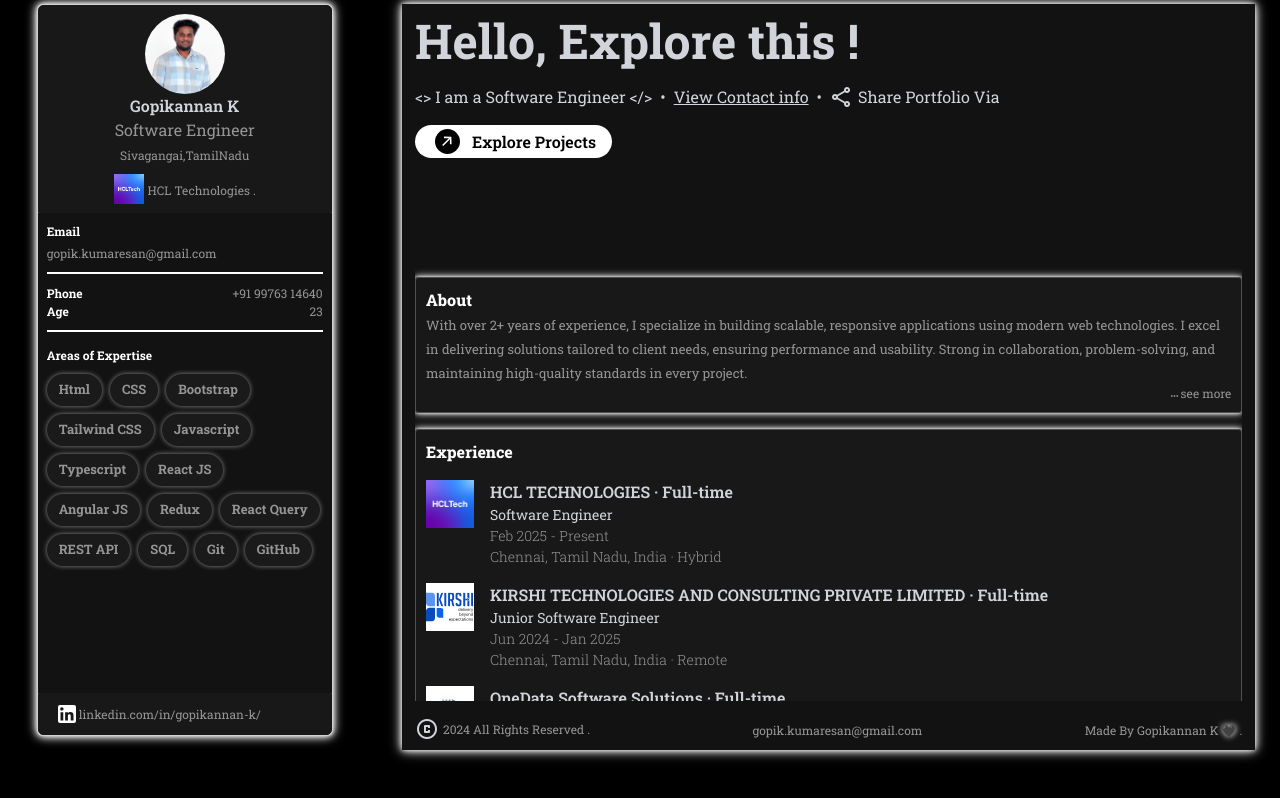
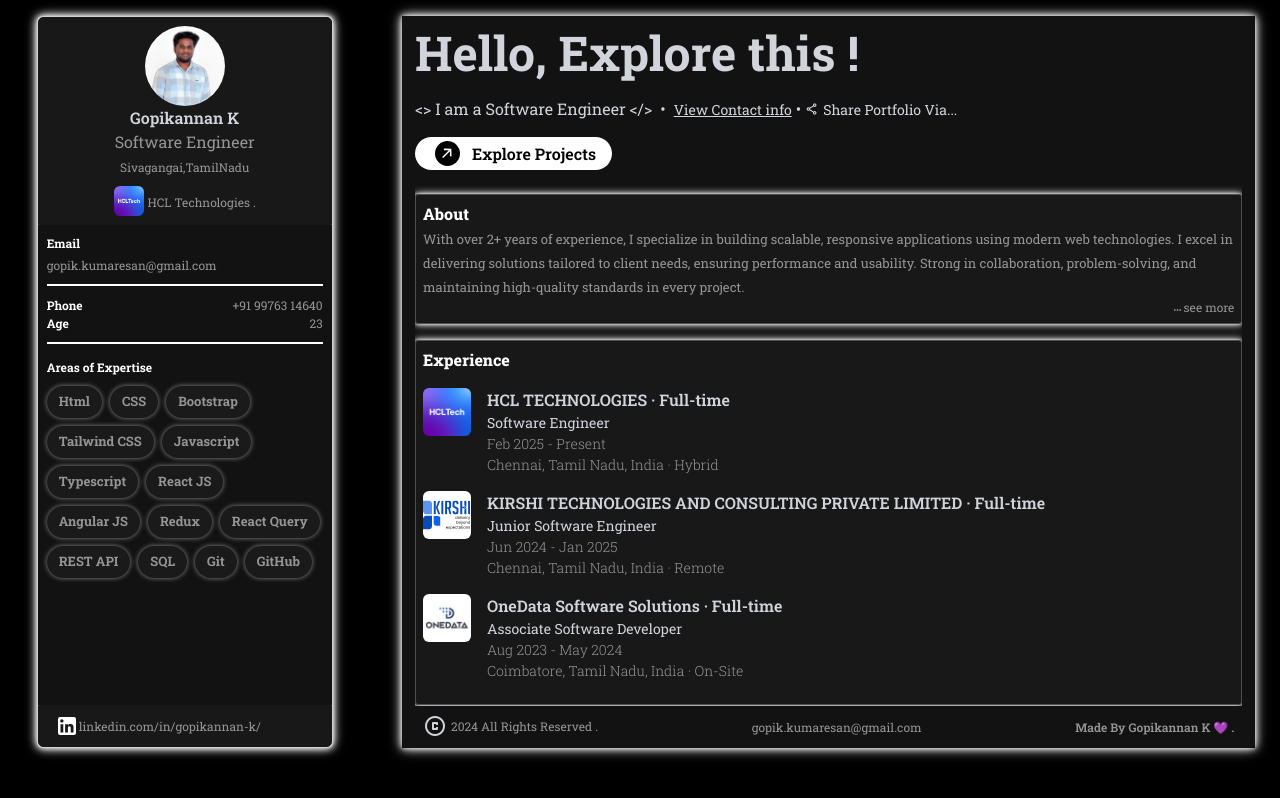
Before and after one commit to GopikannanDeveloper/gkn, a React (Vite) app: page /home in a window 1280 px wide. Built offline with nearby package versions, Linux system fonts and the light colour scheme.

Commit message:
imporve the UI and bug fix

```diff
--- a/src/Layout/Layout.jsx
+++ b/src/Layout/Layout.jsx
@@ -1,10 +1,9 @@
 import React from "react";
 import Profile from "../Pages/SidebarProfile/Profile";
-import IntroFooter from "../Pages/Introduction/IntroFooter/IntroFooter";
 
 const Layout = ({ children }) => {
   return (
-    <div className="container-fluid mt-1">
+    <div className="container-fluid mt-lg-3 mt-2">
       <div className="row gap-2 justify-content-around">
         <div className="col-3 d-lg-block d-none" >
           <Profile />
--- a/src/Pages/Introduction/IntroContent/About/About.jsx
+++ b/src/Pages/Introduction/IntroContent/About/About.jsx
@@ -16,7 +16,7 @@
       value: "Responsive Design for all screens",
     },
     { id: "9", key: "Deployment", value: "Netlify" },
-    { id: "11", key: "Tools", value: "Vite, Bootstrap, Material-UI" },
+    { id: "11", key: "Tools", value: "Vite, Bootstrap, Tailwind CSS" },
     {
       id: "12",
       key: "Programming Languages",
@@ -67,6 +67,19 @@
           ))}
         </>
       )}
+      {showMore && (
+        <div className="d-flex justify-content-end">
+          <span
+            className="f-12 fw-400  see-more cursor-pointer d-flex  align-items-end "
+            onClick={() => setShowMore(false)}
+          >
+            <span class="material-symbols-outlined f-12 fw-400">
+              more_horiz
+            </span>
+            <span>see less</span>
+          </span>
+        </div>
+      )}
     </div>
   );
 };
--- a/src/Pages/Introduction/IntroContent/Education/Education.jsx
+++ b/src/Pages/Introduction/IntroContent/Education/Education.jsx
@@ -29,7 +29,7 @@
         <div key={j.id} className="d-flex gap-2 mb-3">
           <div>
             {j.img ? (
-              <img src={j.img} alt="img" className="logo-img" />
+              <img src={j.img} alt="img" className="logo-img rounded" />
             ) : (
               <Avatar
                 sx={{
@@ -38,7 +38,9 @@
                   height: 48,
                   backgroundColor: "white",
                   color: "black",
+
                 }}
+                className="rounded"
               >
                 {j.institution.charAt(0).toUpperCase()}
               </Avatar>
--- a/src/Pages/Introduction/IntroContent/Experience/Experience.jsx
+++ b/src/Pages/Introduction/IntroContent/Experience/Experience.jsx
@@ -41,7 +41,7 @@
       {jobExperience.map((j) => (
         <div key={j.id} className="d-flex gap-3 mb-3">
           <div>
-            <img src={j.img} alt="img" className="logo-img" />
+            <img  src={j.img} alt="img" className="logo-img rounded" />
           </div>
           <div className="d-flex flex-column">
             <span className="fw-semibold text-primary-color">
--- a/src/Pages/Introduction/IntroContent/index.jsx
+++ b/src/Pages/Introduction/IntroContent/index.jsx
@@ -6,13 +6,13 @@
 const IntroContent = () => {
   return (
     <div>
-      <div className="card-body secondary-box-shadow mt-3">
+      <div className="card-body secondary-box-shadow mt-2">
         <About />
       </div>
       <div className="card-body secondary-box-shadow mt-3">
         <Experience />
       </div>
-      <div className="card-body secondary-box-shadow mt-3">
+      <div className="card-body secondary-box-shadow mt-3 ">
         <Education />
       </div>
     </div>
--- a/src/Pages/Introduction/IntroFooter/IntroFooter.tsx
+++ b/src/Pages/Introduction/IntroFooter/IntroFooter.tsx
@@ -2,16 +2,24 @@
 
 const IntroFooter = () => {
   return (
-    <div className="d-flex justify-content-between align-items-center mt-2" style={{ height: "5vh"}}>
+    <div className="d-flex justify-content-between align-items-center p-2">
       <div className="d-flex align-items-center gap-1">
-        <span className="material-symbols-outlined text-primary-color">copyright</span>
-        <span className="text-grey-color f-12 fw-400">2024 All Rights Reserved .</span>
+        <span className="material-symbols-outlined text-primary-color">
+          copyright
+        </span>
+        <span className="text-grey-color f-12 fw-400">
+          2024 All Rights Reserved .
+        </span>
       </div>
       <div className="d-lg-block d-none">
-        <span className="text-grey-color f-12 fw-400">gopik.kumaresan@gmail.com</span>
+        <span className="text-grey-color f-12 fw-400">
+          gopik.kumaresan@gmail.com
+        </span>
       </div>
       <div>
-        <span className="text-grey-color f-12 fw-400">Made By Gopikannan K <span style={{textShadow: "0px 0px 6px white"}}> &#x1f5a4; </span>.</span>
+        <span className="text-grey-color f-12 fw-600">
+          Made By Gopikannan K <span> 💜 </span>.
+        </span>
       </div>
     </div>
   );
--- a/src/Pages/Introduction/IntroHeader/IntroHeader.jsx
+++ b/src/Pages/Introduction/IntroHeader/IntroHeader.jsx
@@ -20,18 +20,21 @@
         <span className="hello-fnt text-primary-color">
           Hello, Explore this !
         </span>
-        <div className="text-primary-color d-flex align-items-center flex-wrap gap-2">
+        <div className="text-primary-color d-flex flex-column flex-lg-row align-items-lg-center align-items-start justify-content-center justify-content-lg-start gap-2">
           <span>{`<> I am a Software Engineer </>`}</span>
 
           <span className="d-lg-inline d-none">&bull;</span>
+          <div className="d-flex gap-1 align-items-center justify-content-center">
+            <span
+              className="cursor-pointer f-14 fw-400 "
+              onClick={() => setShow(true)}
+            >
+              <u>View Contact info</u>
+            </span>
 
-          <span className="cursor-pointer" onClick={() => setShow(true)}>
-            <u>View Contact info</u>
-          </span>
-
-          <span className="d-lg-inline d-none">&bull;</span>
-
-          <ShareProfile />
+            <span className="d-lg-inline d-none">&bull;</span>
+            <ShareProfile />
+          </div>
         </div>
       </div>
       <div className="mt-3 mb-3">
--- a/src/Pages/Introduction/IntroHeader/ShareProfile.jsx
+++ b/src/Pages/Introduction/IntroHeader/ShareProfile.jsx
@@ -20,11 +20,12 @@
 
   return (
     <div
-      className="text-primary-color cursor-pointer d-inline-flex align-items-center mt-lg-0 mt-2"
+      className="text-primary-color cursor-pointer f-14 fw-400 d-flex align-items-center justify-content-center "
       onClick={handleShare}
     >
-      <span className="material-symbols-outlined">share</span>
-      <span className="ms-1">Share Portfolio Via</span>
+        <span className="d-lg-none d-block me-2">&bull;</span>
+      <span className="material-symbols-outlined f-14 fw-400">share</span>
+      <span className="ms-1">Share Portfolio Via...</span>
     </div>
   );
 };
--- a/src/Pages/Introduction/index.jsx
+++ b/src/Pages/Introduction/index.jsx
@@ -14,7 +14,7 @@
         >
           menu
         </span>
-      <div  className="mb-3 intro-header" >
+      <div  className="intro-header" >
         <IntroHeader />
       </div>
       <div className="overflow-y-auto intro-content" >
--- a/src/Pages/SidebarProfile/Profile.jsx
+++ b/src/Pages/SidebarProfile/Profile.jsx
@@ -4,7 +4,9 @@
 import Skills from "./Skills";
 import LinkedInIcon from "@mui/icons-material/LinkedIn";
 import Hcl from "../../assets/HCLTech.jpeg"
+import useWindowSize from "../../Hooks/useWindowSize";
 const Profile = () => {
+    const { isLaptop } = useWindowSize();
   const ResidenceDetails = [
     { id: "1", key: "Phone", value: "+91 99763 14640"},
     { id: "4", key: "Age", value: "23" },
@@ -35,14 +37,14 @@
               </span>
             </div>
             <div className="d-flex gap-1 align-items-center justify-content-center mt-2">
-              <img src={Hcl} width="30" height="30"/>
+              <img className="rounded" src={Hcl} width="30" height="30"/>
               <div>
                 <span className="text-grey-color f-12 fw-400" >HCL Technologies . </span>
               </div>
             </div>
           </div>
         </div>
-        <div className="sidebar-card-body overflow-auto p-2 profile-card-body" style={{minHeight:"60vh"}}>
+        <div className={`sidebar-card-body overflow-auto p-2 ${ isLaptop ? 'profile-card-body' :'profile-mobile-card-body'}`}>
           <div className="d-flex flex-column gap-1">
             <span className="f-12 fw-700 text-white">Email</span>
             <span className="f-12 fw-400 text-grey-color d-flex align-items-center">
--- a/src/Pages/index.jsx
+++ b/src/Pages/index.jsx
@@ -1,14 +1,18 @@
 import React from "react";
 import Intro from "./Introduction";
 import IntroFooter from "./Introduction/IntroFooter/IntroFooter";
+import useWindowSize from "../Hooks/useWindowSize";
 const MainPage = () => {
+  const { isMobile } = useWindowSize();
   return (
-    <div>
-      <Intro />
-      <div style={{zIndex:1000 }}>
+    <>
+      <div>
+        <Intro />
+      </div>
+      <div className={`${isMobile && "intro-footer"}`}>
         <IntroFooter />
       </div>
-    </div>
+    </>
   );
 };
 
--- a/src/Styles/style.css
+++ b/src/Styles/style.css
@@ -49,9 +49,7 @@
 }
 
 /* Glassmorphism card effect */
-.intro-header {
-  height: 30vh !important;
-}
+
 
 .box-shadow {
   box-shadow: 0 0 3px rgba(255, 255, 255, 0.3), 0 0 5px rgba(255, 255, 255, 0.5),
@@ -102,7 +100,7 @@
   background-color: rgba(26, 26, 26, 0.85);
   border-radius: 3px;
   border: 1px solid rgba(209, 213, 219, 0.3);
-  padding: 10px;
+  padding: 7px;
   color: #959595;
 }
 
@@ -113,7 +111,7 @@
 }
 
 .profile-card-body {
-  height: 45vh;
+  height: 60vh;
 }
 .hello-fnt {
   font-size: 48px;
@@ -130,19 +128,18 @@
   font-weight: 600;
 }
 .intro-content {
-  height: 55vh;
+  height: 65vh;
 }
+ .profile-mobile-card-body {
+    height: 50vh;
+  }
 /* Media query for mobile devices */
-@media screen and (max-width: 768px) {
-  .intro-header {
-    height: 14vh !important;
-  }
-  .intro-content {
-    height: 70vh;
-  }
-  .profile-card-body {
-    height: 60vh;
-  }
+@media (max-width: 767px)  {
+
+ .intro-content {
+  height: 70vh;
+}
+
   .hello-fnt {
     font-size: 30px;
     font-weight: 700;
@@ -204,3 +201,11 @@
   box-shadow: 0 0 0 0.25rem rgba(13, 110, 253, 0.25); /* Focus shadow */
   opacity: var(--bs-btn-close-focus-opacity);
 }
+.intro-footer {
+  position: fixed;
+  bottom: 0;
+  left: 0;
+  width: 100%;
+  z-index: 1000;
+  background: #000000; /* or your color */
+}
```
